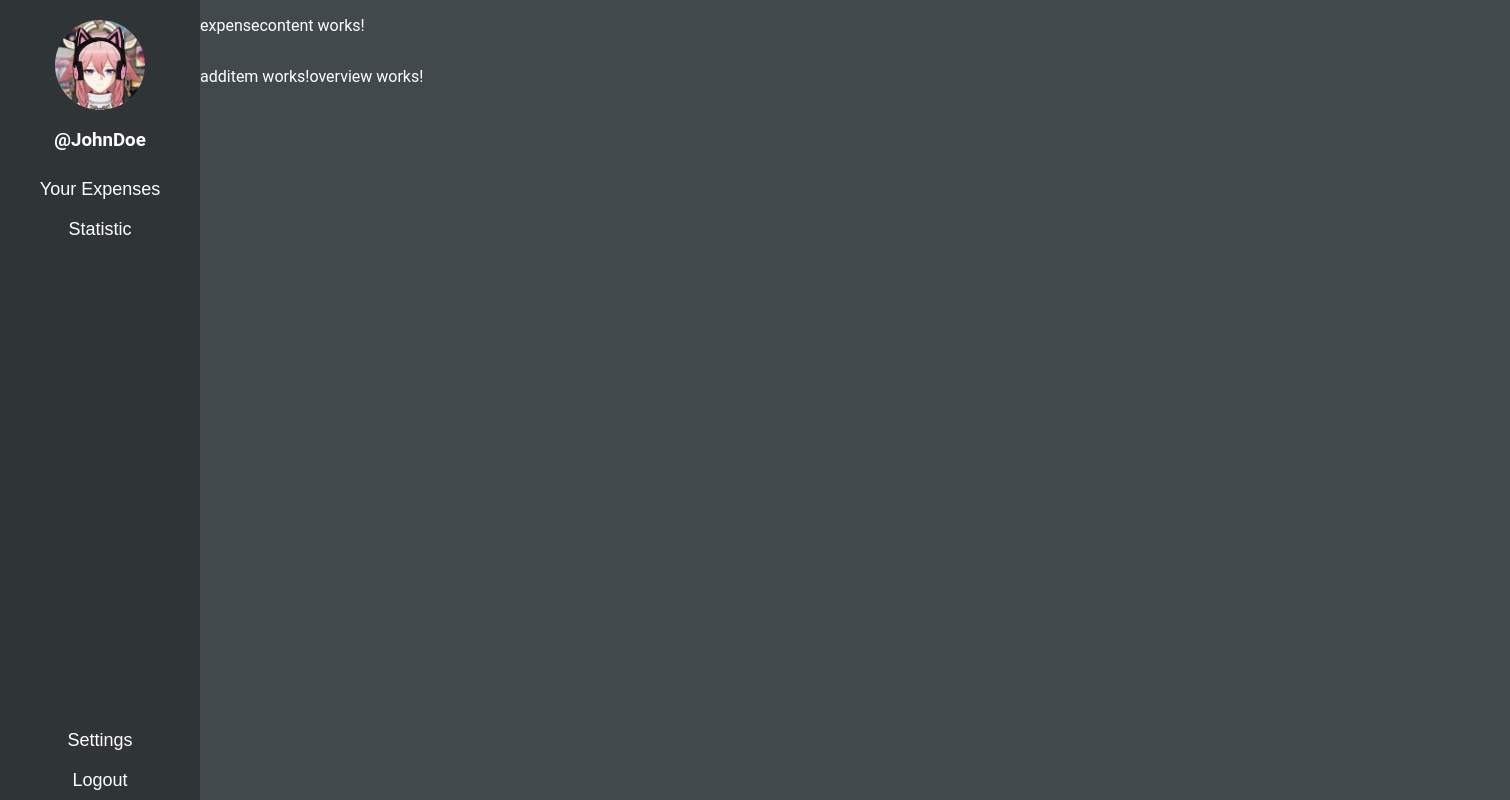
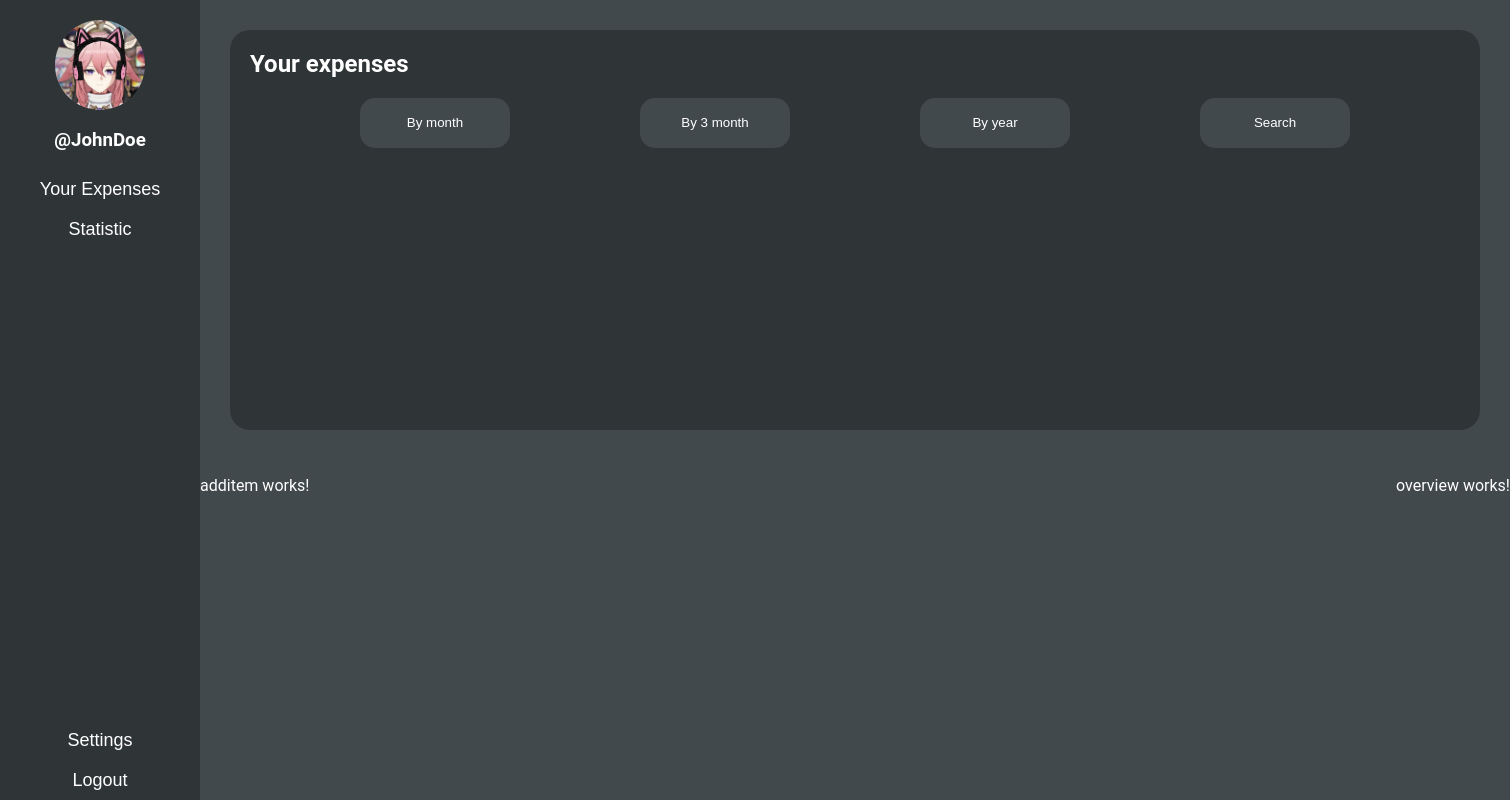
Before and after one commit to Mekriy/Spendify, an Angular app: page / in a window 1280 px wide. Shown: the whole page, 1510 px wide, since content can reach past the window. Built offline with nearby package versions, Linux system fonts and the light colour scheme.

Commit message:
fixed main page size, modified expense content

```diff
--- a/src/app/mainpage/maincontent/expensecontent/expensecontent.component.html
+++ b/src/app/mainpage/maincontent/expensecontent/expensecontent.component.html
@@ -1 +1,12 @@
-<p>expensecontent works!</p>
+<div class="parent">
+    <h2 style="margin-left: 20px;">Your expenses</h2>
+    <div class="filters">
+        <button class="filter-button">By month</button>
+        <button class="filter-button">By 3 month</button>
+        <button class="filter-button">By year</button>
+        <button class="filter-button">Search</button>
+    </div>
+    <div class="expenses">
+
+    </div>
+</div>
--- a/src/app/mainpage/maincontent/expensecontent/expensecontent.component.scss
+++ b/src/app/mainpage/maincontent/expensecontent/expensecontent.component.scss
@@ -0,0 +1,35 @@
+$sectionsColor: var(--sectionsColor);
+$backgroundColor: var(--backgroundColor);
+$textColor: var(--textColor);
+
+.parent {
+    display: flex;
+    flex-direction: column;
+    background-color: $sectionsColor;
+    color: $textColor;
+    width: 1250px;
+    height: 400px;
+    margin: 30px 30px 30px 30px;
+    border-radius: 20px;
+    .filters{
+        display: flex;
+        flex-direction: row;
+        justify-content: space-evenly;
+        .filter-button{
+            background-color: $backgroundColor;
+            color: $textColor;
+            background-repeat:no-repeat;
+            border: none;
+            cursor: pointer;
+            overflow: hidden;
+            width: 150px;
+            height: 50px;
+            border-radius: 15px;
+        }
+    }
+    .expenses{
+        display: flex;
+        flex-direction: column;
+        justify-content: space-evenly;
+    }
+}
--- a/src/app/mainpage/mainpage.component.scss
+++ b/src/app/mainpage/mainpage.component.scss
@@ -1,6 +1,5 @@
 .parent{
-    width: 100%;
-    height: 100vh;
     display: flex;
     flex-direction: row;
+    height: 100%;
 }
--- a/src/app/mainpage/sidemenu/sidemenu.component.scss
+++ b/src/app/mainpage/sidemenu/sidemenu.component.scss
@@ -1,8 +1,3 @@
-:root {
-    --sectionsColor: #2F3437;
-    --textColor: #ffffff;
-}
-
 $sectionsColor: var(--sectionsColor);
 $textColor: var(--textColor);
 
@@ -13,6 +8,7 @@ $textColor: var(--textColor);
     justify-content: space-between;
     width: 200px;
     height: 100%;
+    flex-grow: 1;
     .userDiv{
         display: flex;
         flex-direction: column;
--- a/src/styles.scss
+++ b/src/styles.scss
@@ -10,7 +10,7 @@
   $textColor: var(--textColor);
   $fontFamily: var(--fontFamily);
 
-  body {
+  html, body {
     background-color: $backgroundColor;
     color: $textColor;
     font-family: $fontFamily;
```
Also changed, not shown: src/app/mainpage/maincontent/maincontent.component.html (line endings or trailing spaces).
